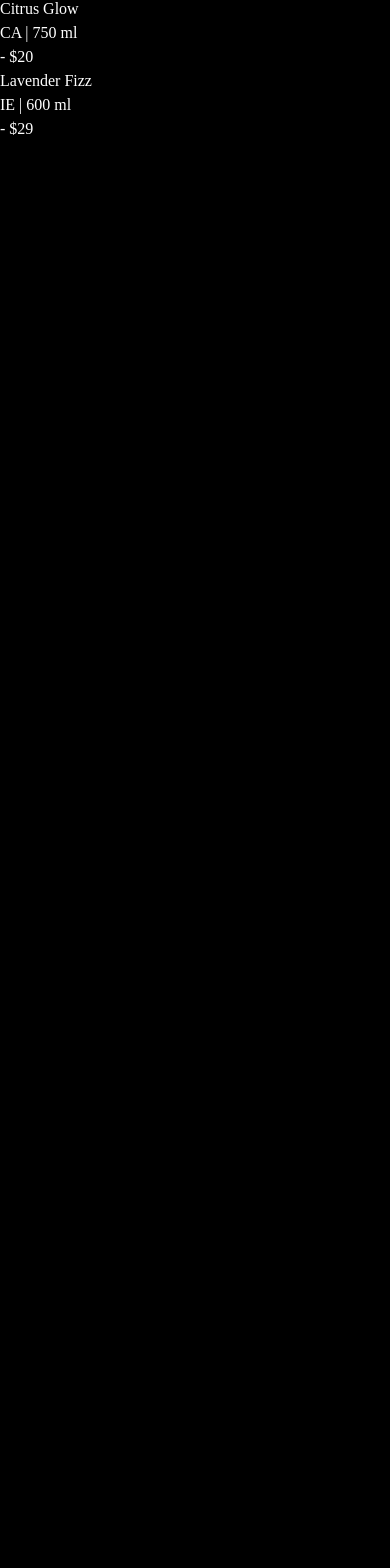
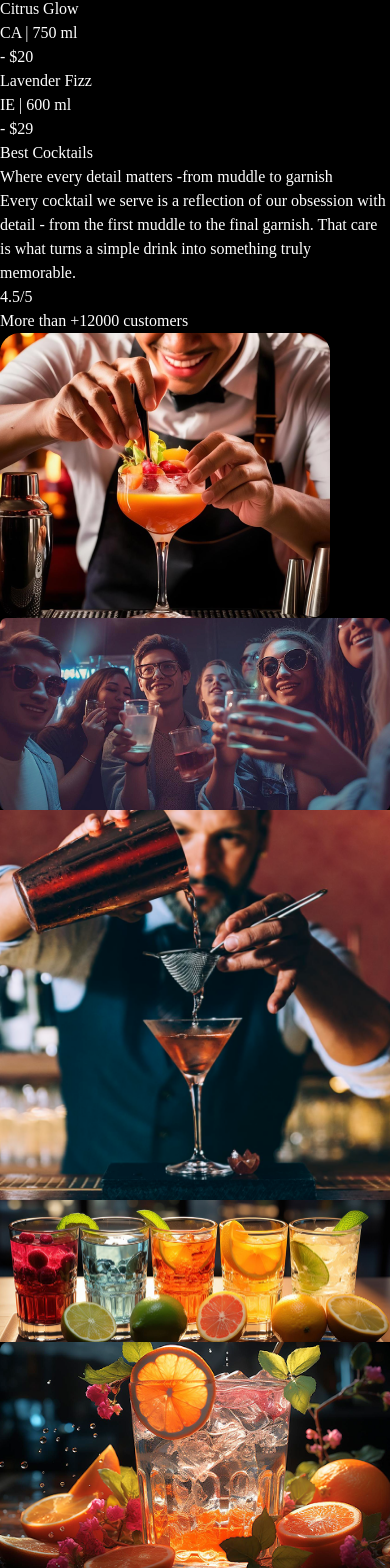
Before and after one commit to RifqaFatima/gsap, a React (Vite) app in the folder vite-project/: page / in a window 390 px wide. Shown: the part 3182-4750 px from the top of the page. Before the commit the page ends 3323 px from the top, so only its background shows below. Built offline with nearby package versions, Linux system fonts and the light colour scheme; a web font is replaced by a local one.

Commit message:
Implement the about section

```diff
--- a/vite-project/src/App.jsx
+++ b/vite-project/src/App.jsx
@@ -3,6 +3,7 @@
 import Navbar from './components/Navbar.jsx';
 import Hero from './components/Hero.jsx';
 import Cocktails from './components/Cocktails.jsx';
+import About from './components/About.jsx';
 
 import { ScrollTrigger } from "gsap/ScrollTrigger";
 import { SplitText } from "gsap/SplitText";
@@ -15,7 +16,7 @@
       <Navbar />
       <Hero />
       <Cocktails />
-
+      <About />
     </main>
 
   )
--- /dev/null
+++ b/vite-project/src/components/About.jsx
@@ -0,0 +1,91 @@
+import React from 'react'
+import {useGSAP} from '@gsap/react'
+import gsap from 'gsap'
+import {SplitText} from 'gsap/all'
+
+const About = () => {
+  useGSAP(() => {
+    const titleSplit = SplitText.create('#about h2', {
+      type: 'words'
+    })
+
+    const scrollTimeline = gsap.timeline({
+      scrollTrigger: {
+        trigger: '#about',
+        start: 'top center'
+      }
+    })
+
+    scrollTimeline
+      .from(titleSplit.words, {
+        opacity: 0, duration: 1, yPercent: 100, ease:'expo.out', stagger: 0.02
+      })
+      .from('.top-grid div, .bottom-grid div', {
+        opacity: 0, duration: 1, ease:'power1.inOut', stagger: 0.04,
+      }, '-=0.5')
+
+
+  })
+  return (
+    <div id="about">
+      <div className="mb-16 md:px-0 px-5 h-100">
+        <div className="content">
+          <div className="md:col-span-8">
+            <p className="badge">Best Cocktails</p>
+            <h2>
+              Where every detail matters <span className="text-white">-</span>
+              from muddle to garnish
+            </h2>
+          </div>
+
+          <div className="sub-content">
+            <p>
+              Every cocktail we serve is a reflection of our obsession with
+              detail - from the first muddle to the final garnish. That care is
+              what turns a simple drink into something truly memorable.
+            </p>
+            <div>
+              <p className="md:text-3xl text-xl font-bold">
+                <span>4.5</span>/5
+              </p>
+              <p className="text-sm text-white-100">
+                More than +12000 customers
+              </p>
+            </div>
+          </div>
+        </div>
+      </div>
+
+      <div className="top-grid">
+        <div className="md:col-span-3">
+          <div className="noisy" />
+          <img src="/images/abt1.png" alt="grid-img-1" />
+        </div>
+
+        <div className="md:col-span-6">
+          <div className="noisy" />
+          <img src="/images/abt2.png" alt="grid-img-2" />
+        </div>
+
+        <div className="md:col-span-3">
+          <div className="noisy" />
+          <img src="/images/abt5.png" alt="grid-img-5" />
+        </div>
+      </div>
+
+      <div className="bottom-grid">
+        <div className="md:col-span-8">
+          <div className="noisy" />
+          <img src="/images/abt3.png" alt="grid-img-3" />
+        </div>
+
+        <div className="md:col-span-4">
+          <div className="noisy" />
+          <img src="/images/abt4.png" alt="grid-img-4" />
+        </div>
+
+      </div>
+    </div>
+  );
+}
+export default About;
```
